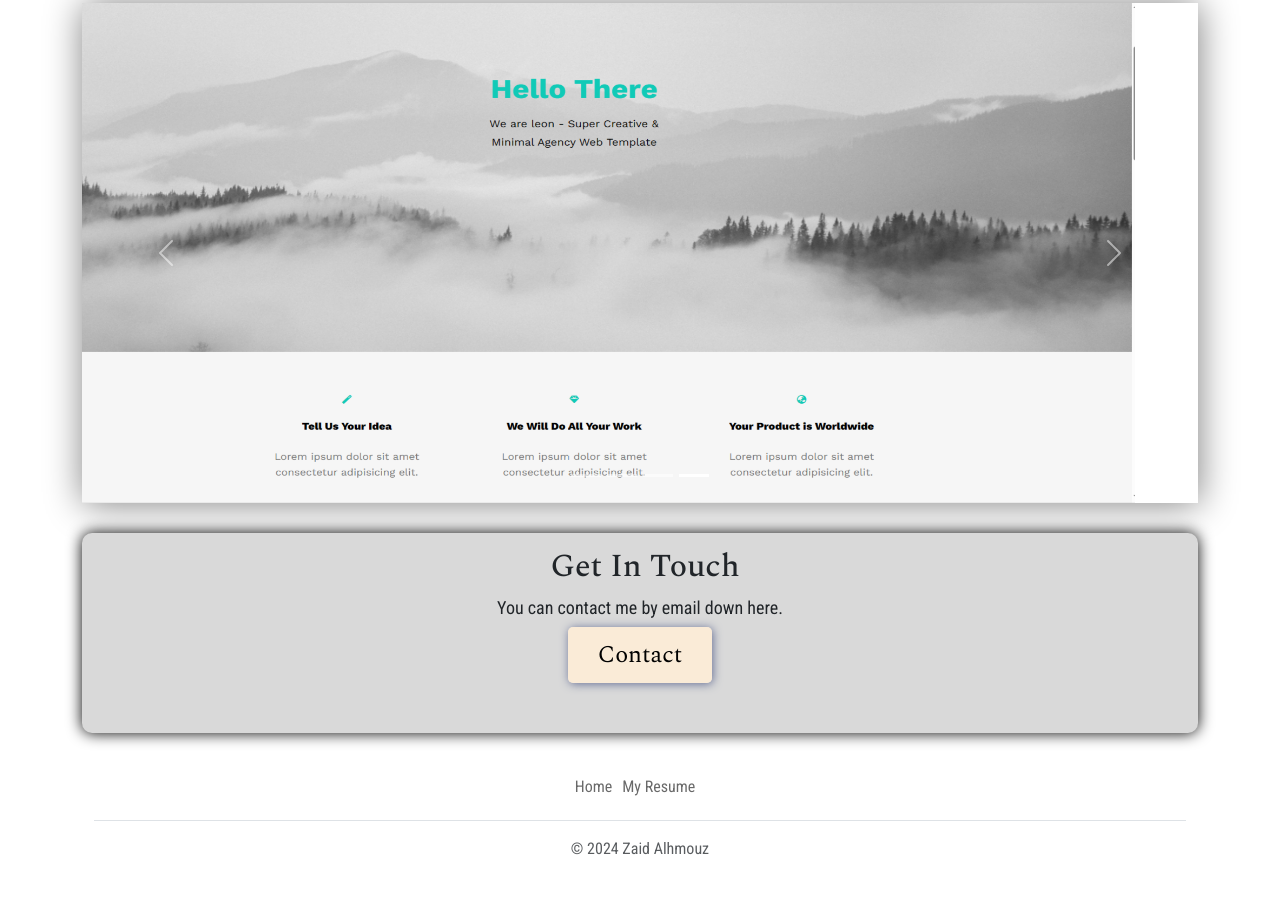
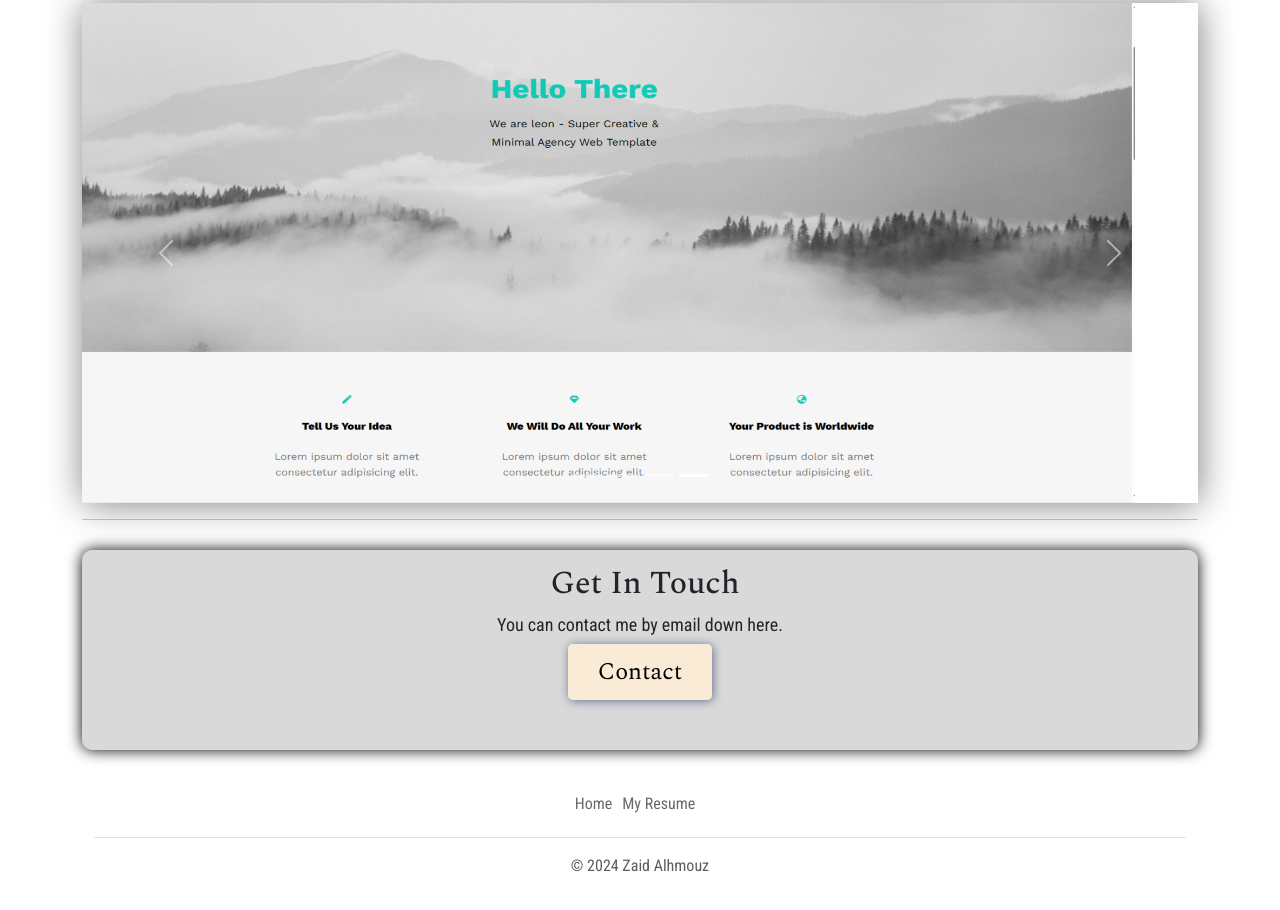
Before and after one commit to Zaid-Alhmouz/Personal-Portfolio, a plain HTML site: page index.html in a window 1280 px wide. Shown: the part 1550-2460 px from the top of the page. Drawn offline with nearby package versions, Linux system fonts and the light colour scheme.

Commit message:
Update index.html add hr

```diff
--- a/index.html
+++ b/index.html
@@ -51,44 +51,6 @@ I also have a little experience in Game Design using Unity game engine.
     <h2>My Gallery of Works</h2>
   </div>
 
-  <!-- START THE FEATURETTES -->
-
-
-
-  <!-- <div class="row featurette">
-    <div class="col-md-7">
-      <h2 class="featurette-heading fw-normal lh-1">TinDog Website</h2>
-      <p class="lead">A website for helping dogs to go out for dates and finding thier soulmates.</p>
-    </div>
-    <div class="col-md-5">
-      <img src="./Work1..png" width="700" height="500">
-    </div>
-  </div>
-
-  <hr class="featurette-divider">
-
-  <div class="row featurette">
-    <div class="col-md-7 order-md-2">
-      <div class="Gal2">
-      <h2 class="featurette-heading fw-normal lh-1">Pricing Website</h2>
-      <p class="lead">Offering the best prices for any product.</p>
-    </div>
-    </div>
-    <div class="col-md-5 order-md-1">
-      <img src="./Work2.png" width="900" height="500">    </div>
-  </div>
-
-  <hr class="featurette-divider">
-
-  <div class="row featurette">
-    <div class="col-md-7">
-      <h2 class="featurette-heading fw-normal lh-1">Move It Website</h2>
-      <p class="lead">Move It will help you out moving to another house easily and smoothly. <br />
-      Student, recently married or Family, Move It is at your service.</p>
-    </div>
-    <div class="col-md-5">
-      <img src="./Work3.png" width="700" height="500">    </div>
-  </div> -->
   <div class="car-container">
     <div id="myCarousel" class="carousel slide mb-6" data-bs-ride="carousel">
     <div class="carousel-indicators">
@@ -132,6 +94,7 @@ I also have a little experience in Game Design using Unity game engine.
 
 
   <!-- END THE FEATURETTES -->
+  <hr />
 <div class="contact-container">
   <h2>Get In Touch</h2>
   <p>You can contact me by email down here.</p>
```
